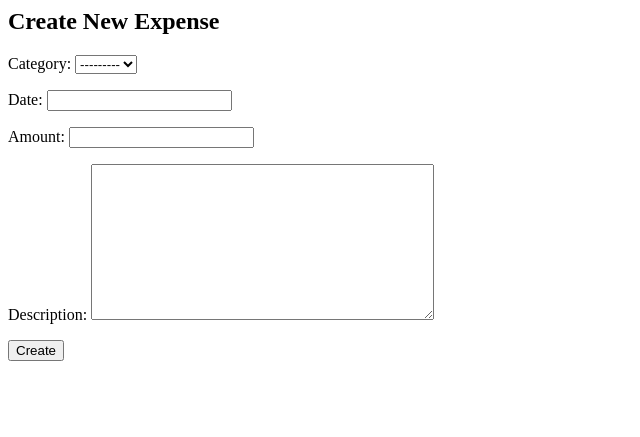
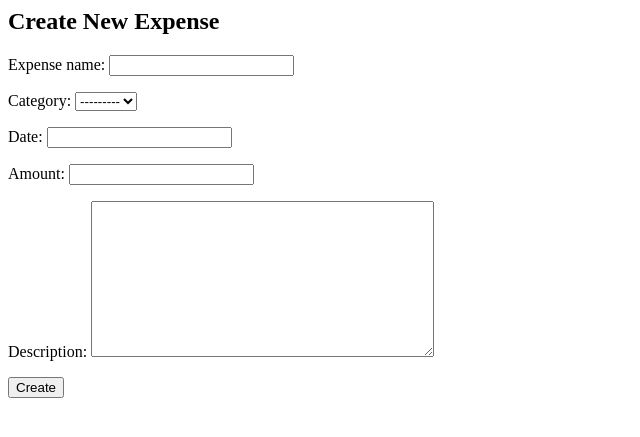
Before and after one commit to KonstantinKaz/django_finance, a Django app: page /expenses/create/ in a window 1280 px wide. Shown: the top 437 px of the page, without its empty margins (0-640 px from the left). Run offline with Django 4.2, Linux system fonts and the light colour scheme; data that the repository does not hold is empty.

Commit message:
fix: путаницу с доходами и расходами + add in db expense_name

```diff
--- a/fullstack/expenses/forms.py
+++ b/fullstack/expenses/forms.py
@@ -4,7 +4,7 @@ from .models import Expense
 class ExpenseForm(forms.ModelForm):
     class Meta:
         model = Expense
-        fields = ['category', 'date', 'amount', 'description']
+        fields = ['expense_name', 'category', 'date', 'amount', 'description']
         widgets = {
             'user': forms.HiddenInput(),
         }
--- a/fullstack/expenses/models.py
+++ b/fullstack/expenses/models.py
@@ -5,10 +5,12 @@ from categories.models import ExpenseCategory
 class Expense(models.Model):
     expense_id = models.AutoField(primary_key=True)
     user = models.ForeignKey(User, on_delete=models.CASCADE)
-    category = models.ForeignKey(ExpenseCategory, on_delete=models.CASCADE)
+    expense_name = models.CharField(max_length=255)
+    category = models.ForeignKey(ExpenseCategory, on_delete=models.CASCADE, blank=True, null=True)
     date = models.DateField()
     amount = models.DecimalField(max_digits=10, decimal_places=2)
     description = models.TextField(blank=True)
 
+
     def __str__(self):
         return f"Expense ID: {self.expense_id}, User: {self.user.username}, Category: {self.category.name}"
--- a/fullstack/expenses/templates/expenses/expense_list.html
+++ b/fullstack/expenses/templates/expenses/expense_list.html
@@ -11,7 +11,7 @@
 
 <h2>Список расходов</h2>
 {% for expense in expenses %}
-  <p>{{ expense.category.name }} <br> {{ expense.date }} <br> {{ expense.amount }} <br> {{ expense.description }}</p>
+  <p>{{ expense.expense_name }} <br>{{ expense.category.name }} <br> {{ expense.date }} <br> {{ expense.amount }} <br> {{ expense.description }}</p>
   <a href="{% url 'expense_edit' expense.expense_id %}">Редактировать</a>
   <form method="POST" action="{% url 'expense_delete' expense.expense_id %}">
     {% csrf_token %}
```
Also changed, not shown: fullstack/categories/migrations/0001_initial.py, fullstack/db.sqlite3, fullstack/expenses/migrations/0001_initial.py, fullstack/expenses/migrations/0002_alter_expense_description.py (deleted).
